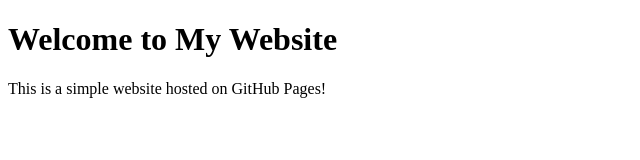
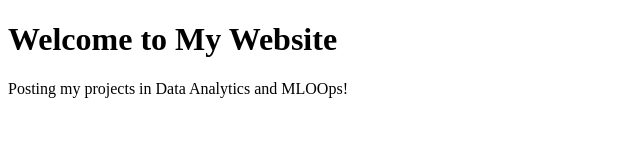
Before and after one commit to raghavdw/my-website, a plain HTML site: page index.html in a window 1280 px wide. Shown: the full height of the page, 0-640 px from the left. Drawn offline with Linux system fonts and the light colour scheme.

Commit message:
Update index.html

```diff
--- a/index.html
+++ b/index.html
@@ -7,6 +7,6 @@
 </head>
 <body>
     <h1>Welcome to My Website</h1>
-    <p>This is a simple website hosted on GitHub Pages!</p>
+    <p>Posting my projects in Data Analytics and MLOOps!</p>
 </body>
 </html>
```
